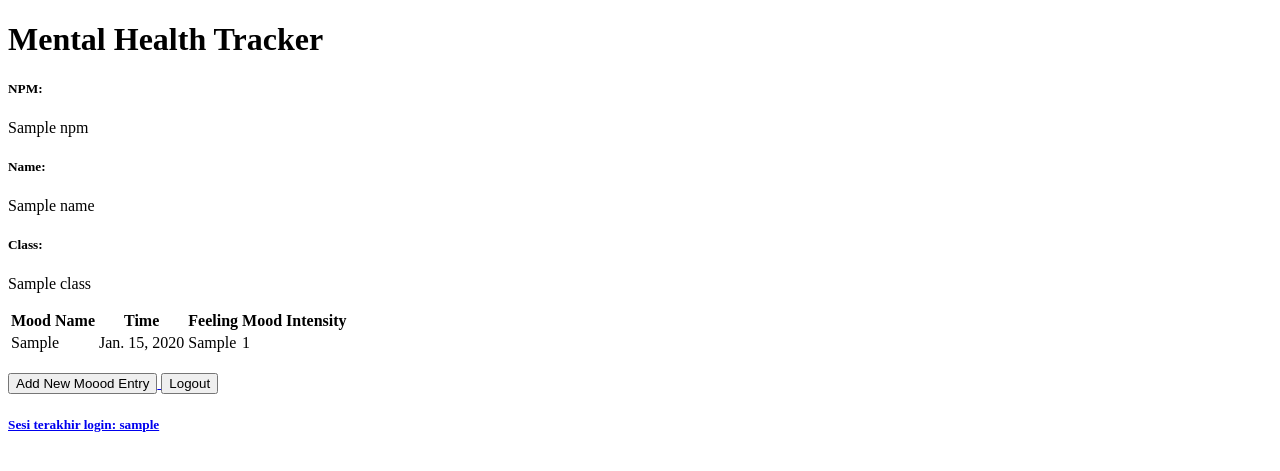
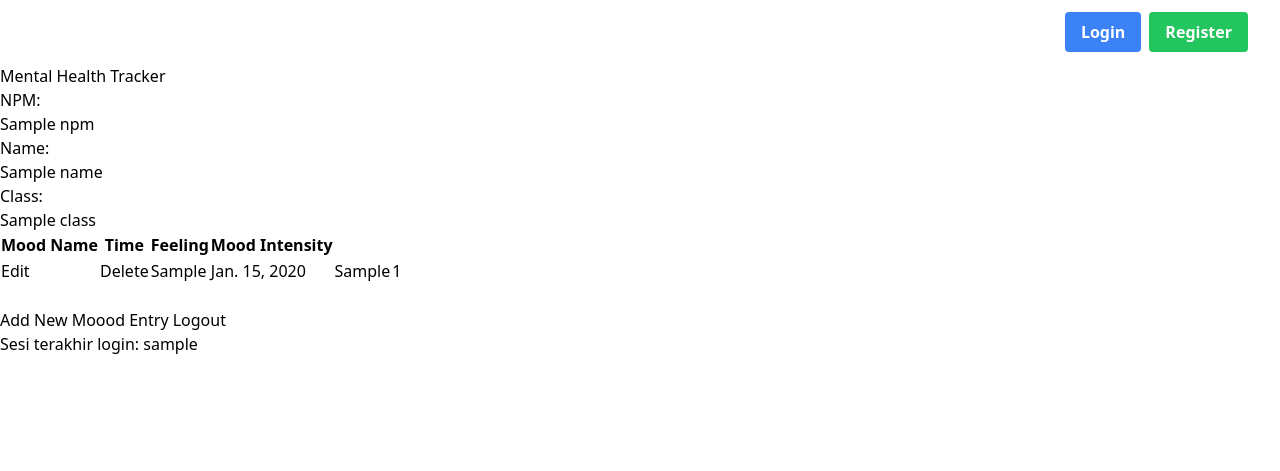
Before and after one commit to AhmadDzulfikar/Mental-Health-Checker, a Django app: template main/templates/main.html in a window 1280 px wide. Shown: the top 471 px of the page. Run offline with Django 5.2, Linux system fonts and the light colour scheme; tables that the repository leaves empty hold one stand-in row (values such as "Sample post"); the template is opened without the code that fills it: values that come from a table or form of the project are taken from there, most other values are stand-ins (such as "Sample title", 1, 10 or a date in 2020); some libraries are stand-ins or nearby versions.

Commit message:
menambahkan template

```diff
--- a/main/templates/main.html
+++ b/main/templates/main.html
@@ -1,5 +1,6 @@
 {% extends 'base.html' %}
 {% block content %}
+{% include 'navbar.html' %}
 <h1>Mental Health Tracker</h1>
 
 <h5>NPM: </h5>
@@ -26,6 +27,20 @@
   {% endcomment %}
   {% for mood_entry in mood_entries %}
   <tr>
+      <td>
+        <a href="{% url 'main:edit_mood' mood_entry.pk %}">
+            <button>
+                Edit
+            </button>
+        </a>
+    </td>
+    <td>
+      <a href="{% url 'main:delete_mood' mood_entry.pk %}">
+          <button>
+              Delete
+          </button>
+      </a>
+  </td>
     <td>{{mood_entry.mood}}</td>
     <td>{{mood_entry.time}}</td>
     <td>{{mood_entry.feelings}}</td>
@@ -45,4 +60,4 @@
   <button>Logout</button>
   <h5>Sesi terakhir login: {{ last_login }}</h5>
 </a>
-{% endblock content %}
+{% endblock content%}
--- /dev/null
+++ b/main/templates/navbar.html
@@ -0,0 +1,57 @@
+<nav class="bg-indigo-600 shadow-lg fixed top-0 left-0 z-40 w-screen"></nav>
+    <div class="max-w-7xl mx-auto px-4 sm:px-6 lg:px-8">
+        <div class="flex items-center justify-between h-16">
+            <div class="flex items-center">
+            <h1 class="text-2xl font-bold text-center text-white">Mental Health Tracker</h1>
+            </div>
+            <div class="hidden md:flex items-center">
+            {% if user.is_authenticated %}
+                <span class="text-gray-300 mr-4">Welcome, {{ user.username }}</span>
+                <a href="{% url 'main:logout' %}" class="text-center bg-red-500 hover:bg-red-600 text-white font-bold py-2 px-4 rounded transition duration-300">
+                Logout
+                </a>
+            {% else %}
+                <a href="{% url 'main:login' %}" class="text-center bg-blue-500 hover:bg-blue-600 text-white font-bold py-2 px-4 rounded transition duration-300 mr-2">
+                Login
+                </a>
+                <a href="{% url 'main:register' %}" class="text-center bg-green-500 hover:bg-green-600 text-white font-bold py-2 px-4 rounded transition duration-300">
+                Register
+                </a>
+            {% endif %}
+            </div>
+            <div class="md:hidden flex items-center">
+            <button class="mobile-menu-button">
+                <svg class="w-6 h-6 text-white" fill="none" stroke-linecap="round" stroke-linejoin="round" stroke-width="2" viewBox="0 0 24 24" stroke="currentColor">
+                <path d="M4 6h16M4 12h16M4 18h16"></path>
+                </svg>
+            </button>
+            </div>
+        </div>
+        </div>
+        <!-- Mobile menu -->
+        <div class="mobile-menu hidden md:hidden  px-4 w-full md:max-w-full">
+        <div class="pt-2 pb-3 space-y-1 mx-auto">
+            {% if user.is_authenticated %}
+            <span class="block text-gray-300 px-3 py-2">Welcome, {{ user.username }}</span>
+            <a href="{% url 'main:logout' %}" class="block text-center bg-red-500 hover:bg-red-600 text-white font-bold py-2 px-4 rounded transition duration-300">
+                Logout
+            </a>
+            {% else %}
+            <a href="{% url 'main:login' %}" class="block text-center bg-blue-500 hover:bg-blue-600 text-white font-bold py-2 px-4 rounded transition duration-300 mb-2">
+                Login
+            </a>
+            <a href="{% url 'main:register' %}" class="block text-center bg-green-500 hover:bg-green-600 text-white font-bold py-2 px-4 rounded transition duration-300">
+                Register
+            </a>
+            {% endif %}
+        </div>
+        </div>
+        <script>
+        const btn = document.querySelector("button.mobile-menu-button");
+        const menu = document.querySelector(".mobile-menu");
+
+        btn.addEventListener("click", () => {
+            menu.classList.toggle("hidden");
+        });
+        </script>
+</nav>
--- a/main/urls.py
+++ b/main/urls.py
@@ -8,6 +8,9 @@ from main.views import show_main, create_mood_entry, show_xml, show_json, show_x
 from main.views import register
 from main.views import login_user
 from main.views import logout_user
+
+from main.views import edit_mood
+from main.views import delete_mood
 
 app_name = 'main'
 
@@ -21,4 +24,7 @@ urlpatterns = [
     path('register/', register, name='register'),
     path('login/', login_user, name='login'),
     path('logout/', logout_user, name='logout'),
+    path('edit-mood/<uuid:id>', edit_mood, name='edit_mood'),
+    path('delete/<uuid:id>', delete_mood, name='delete_mood'), # sesuaikan dengan nama fungsi yang dibuat
+
 ]
--- a/mental_health_tracker/settings.py
+++ b/mental_health_tracker/settings.py
@@ -116,9 +116,10 @@ USE_TZ = True
 
 
 # Static files (CSS, JavaScript, Images)
-# https://docs.djangoproject.com/en/5.1/howto/static-files/
+# Dokumentasi: https://docs.djangoproject.com/en/5.1/howto/static-files/
 
-STATIC_URL = 'static/'
+STATIC_URL = '/static/'
+STATIC_ROOT = BASE_DIR / 'static'
 
 # Default primary key field type
 # https://docs.djangoproject.com/en/5.1/ref/settings/#default-auto-field
--- a/templates/base.html
+++ b/templates/base.html
@@ -2,9 +2,12 @@
 <!DOCTYPE html>
 <html lang="en">
   <head>
-    <meta charset="UTF-8" />
-    <meta name="viewport" content="width=device-width, initial-scale=1.0" />
-    {% block meta %} {% endblock meta %}
+    {% block meta %}
+        <meta charset="UTF-8" />
+        <meta name="viewport" content="width=device-width, initial-scale=1">
+    {% endblock meta %}
+    <script src="https://cdn.tailwindcss.com">
+    </script>
   </head>
 
   <body>
```
Also changed, not shown: main/templates/edit_mood.html (added, +22 -0 lines), main/views.py (+25 -2 lines), .github/workflows/push.yml (renamed from .github/workflows/deploy.yml).
